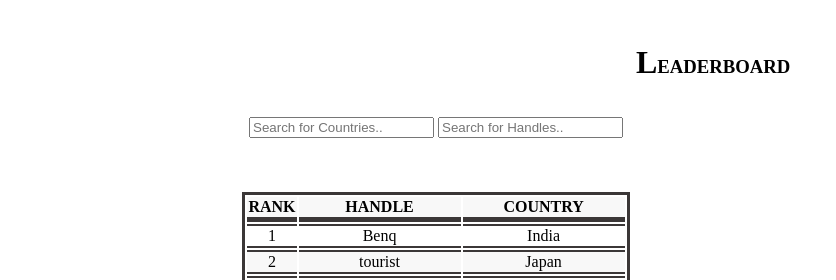
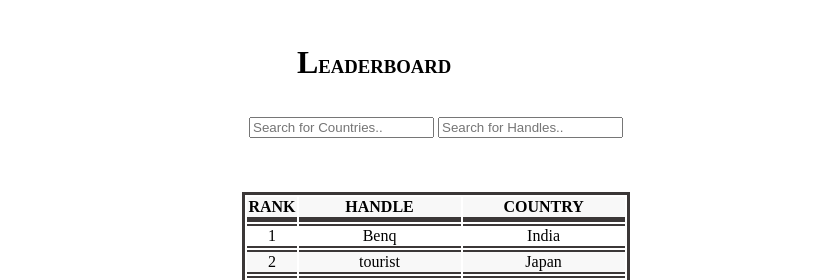
Before and after one commit to Kritika2405/codeforcesleaderboard, a plain HTML site: page index.html in a window 1280 px wide. Shown: the top 280 px of the page, 204-1040 px from the left. Drawn offline with Linux system fonts and the light colour scheme.

Commit message:
Update style.css

```diff
--- a/style.css
+++ b/style.css
@@ -9,7 +9,7 @@ img{
     margin-right:auto;
 }
 header{
-    margin-left:52em;
+    margin-left:39%;
     margin-right:auto;
 }
 .body{
```
